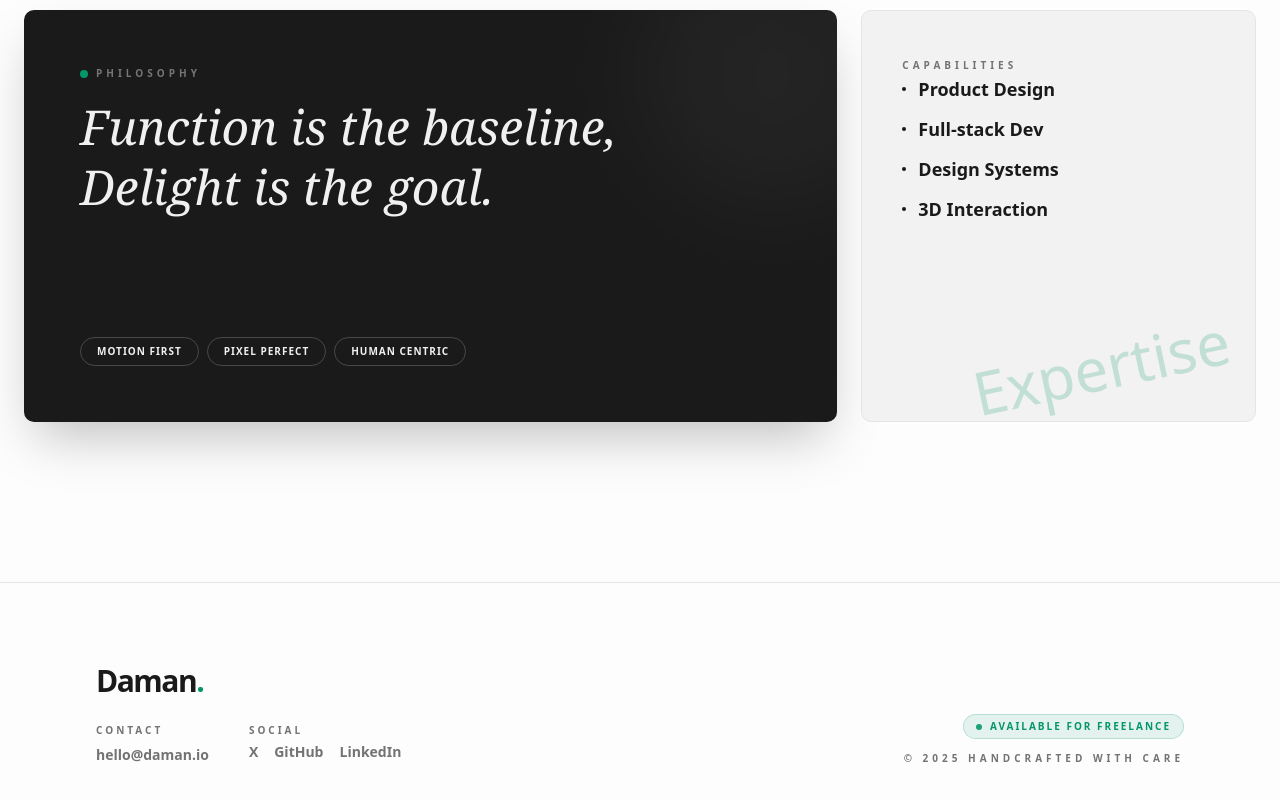
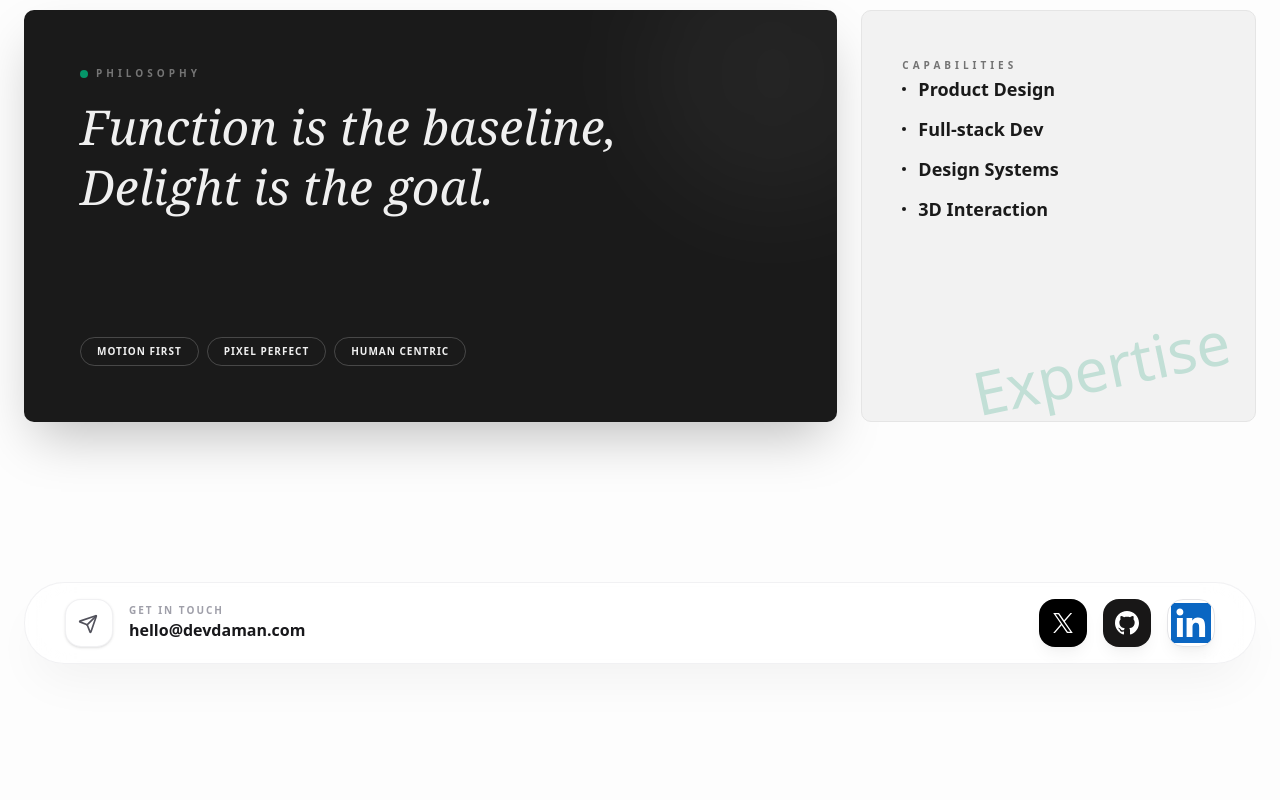
Before and after one commit to damandeep611/devdaman0x, a Next.js app: page /work in a window 1280 px wide. Shown: the part 3014-3814 px from the top of the page. After the commit the page ends 3718 px from the top, so only its background shows below. Built offline with nearby package versions, Linux system fonts and the light colour scheme.

Commit message:
nav pill navigation refined

```diff
--- a/src/components/layout/Footer.tsx
+++ b/src/components/layout/Footer.tsx
@@ -1,60 +1,81 @@
 "use client";
 
 import React from "react";
+import { motion } from "framer-motion";
+import { Send } from "lucide-react";
+import { XformerlyTwitter, GitHub, LinkedIn } from "../ui/icons/Icons";
+import { cn } from "@/lib/utils";
 
 export default function Footer() {
   return (
-    <footer className="w-full py-20 border-t border-border mt-20">
-      <div className="max-w-6xl mx-auto px-6 lg:px-8">
-        <div className="flex flex-col md:flex-row justify-between items-start md:items-end gap-12">
-          <div className="space-y-6">
-            <div className="text-3xl font-bold tracking-tighter text-foreground">
-              Daman<span className="text-brand-green">.</span>
+    <footer className="w-full pb-10 pt-20">
+      <div className="flex justify-center w-full px-4 sm:px-6">
+        <motion.div
+            initial={{ opacity: 0, y: 20 }}
+            whileInView={{ opacity: 1, y: 0 }}
+            viewport={{ once: true }}
+            className="flex flex-col md:flex-row items-center justify-between gap-6 md:gap-12 bg-white/70 dark:bg-zinc-900/90 backdrop-blur-xl border border-zinc-200/50 dark:border-zinc-800/50 p-4 px-10 rounded-[40px] w-full max-w-7xl shadow-2xl shadow-black/5"
+        >
+            {/* Left Side: Brand & Email */}
+            <div className="flex items-center gap-6">
+                <a
+                    href="mailto:hello@devdaman.com"
+                    className="flex items-center gap-4 group transition-all"
+                >
+                    <div className="flex items-center justify-center w-12 h-12 bg-white dark:bg-zinc-800 rounded-2xl shadow-sm border border-zinc-200/50 dark:border-zinc-700/50 group-hover:rotate-12 group-hover:scale-110 transition-all duration-300">
+                        <Send size={20} className="text-zinc-600 dark:text-zinc-300 -ml-0.5 mt-0.5" />
+                    </div>
+                    <div className="flex flex-col">
+                        <span className="text-[10px] uppercase tracking-[0.2em] text-zinc-400 dark:text-zinc-500 font-bold leading-tight mb-0.5">Get in touch</span>
+                        <span className="text-base font-semibold text-zinc-900 dark:text-zinc-100 transition-colors">
+                            hello@devdaman.com
+                        </span>
+                    </div>
+                </a>
             </div>
-            <div className="flex gap-10">
-              <div className="space-y-1">
-                <p className="text-[10px] font-bold uppercase tracking-[0.3em] text-muted-foreground">
-                  Contact
-                </p>
-                <a
-                  href="mailto:hello@daman.io"
-                  className="text-sm font-semibold text-muted-foreground hover:text-brand-green transition-colors"
-                >
-                  hello@daman.io
-                </a>
-              </div>
-              <div className="space-y-1">
-                <p className="text-[10px] font-bold uppercase tracking-[0.3em] text-muted-foreground">
-                  Social
-                </p>
-                <div className="flex gap-4">
-                  {["X", "GitHub", "LinkedIn"].map((s) => (
-                    <a
-                      key={s}
-                      href="#"
-                      className="text-sm font-semibold text-muted-foreground hover:text-brand-green transition-colors"
-                    >
-                      {s}
-                    </a>
-                  ))}
-                </div>
-              </div>
+
+            {/* Right Side: Social Dock */}
+            <div className="flex items-center gap-4">
+                <SocialLink
+                    href="https://twitter.com/devdaman"
+                    icon={<XformerlyTwitter className="w-5 h-5" />}
+                    label="X / Twitter"
+                    className="bg-black text-white dark:bg-zinc-950 dark:text-white"
+                />
+                <SocialLink
+                    href="https://github.com/devdaman"
+                    icon={<GitHub className="w-6 h-6 text-white" />}
+                    label="GitHub"
+                    className="bg-[#181717] dark:bg-zinc-800"
+                />
+                <SocialLink
+                    href="https://linkedin.com/in/devdaman"
+                    icon={<LinkedIn className="w-10 h-10" />}
+                    label="LinkedIn"
+                    className="bg-white dark:bg-white p-0 border-zinc-200"
+                />
             </div>
-          </div>
-
-          <div className="flex flex-col items-start md:items-end gap-3">
-            <div className="flex items-center gap-2 px-3 py-1 bg-brand-green/10 border border-brand-green/20 rounded-full">
-              <div className="w-1.5 h-1.5 rounded-full bg-brand-green animate-pulse" />
-              <span className="text-[10px] font-bold uppercase tracking-[0.2em] text-brand-green">
-                Available for Freelance
-              </span>
-            </div>
-            <p className="text-[10px] font-bold uppercase tracking-[0.4em] text-muted-foreground">
-              &copy; {new Date().getFullYear()} Handcrafted with care
-            </p>
-          </div>
-        </div>
+        </motion.div>
       </div>
     </footer>
   );
 }
+
+function SocialLink({ href, icon, label, className }: { href: string; icon: React.ReactNode; label: string; className?: string }) {
+    return (
+        <motion.a
+            href={href}
+            target="_blank"
+            rel="noopener noreferrer"
+            aria-label={label}
+            whileHover={{ y: -8, scale: 1.05 }}
+            whileTap={{ scale: 0.95 }}
+            className={cn(
+                "flex items-center justify-center w-12 h-12 rounded-2xl shadow-lg shadow-black/5 transition-all overflow-hidden border border-transparent hover:border-zinc-200/50 dark:hover:border-zinc-700/50",
+                className
+            )}
+        >
+            {icon}
+        </motion.a>
+    )
+}
--- a/src/components/layout/NavPill.tsx
+++ b/src/components/layout/NavPill.tsx
@@ -49,7 +49,7 @@ export default function NavPill() {
             animate={{
               y: 0,
               opacity: 1,
-              width: isOpen ? 380 : "fit-content",
+              width: isOpen ? 440 : "fit-content",
               borderRadius: isOpen ? 24 : 50,
             }}
             transition={{ type: "spring", stiffness: 300, damping: 25 }}
@@ -138,10 +138,10 @@ export default function NavPill() {
             <AnimatePresence mode="popLayout">
               {isOpen && (
                 <motion.div
-                  initial={{ opacity: 0, height: 0 }}
-                  animate={{ opacity: 1, height: "auto" }}
-                  exit={{ opacity: 0, height: 0 }}
-                  transition={{ type: "spring", stiffness: 300, damping: 25 }}
+                  initial={{ opacity: 0 }}
+                  animate={{ opacity: 1 }}
+                  exit={{ opacity: 0 }}
+                  transition={{ type: "spring", stiffness: 300, damping: 25, delay: 0.1 }}
                   className="w-full border-t border-zinc-200/50 dark:border-zinc-800/50"
                 >
                   <div className="p-3 flex flex-col gap-2">
--- /dev/null
+++ b/src/components/ui/icons/Icons.tsx
@@ -0,0 +1,52 @@
+import type { SVGProps } from "react";
+
+const XformerlyTwitter = (props: SVGProps<SVGSVGElement>) => (
+  <svg {...props} fill="none" viewBox="0 0 1200 1227">
+    <path
+      fill="#fff"
+      d="M714.163 519.284 1160.89 0h-105.86L667.137 450.887 357.328 0H0l468.492 681.821L0 1226.37h105.866l409.625-476.152 327.181 476.152H1200L714.137 519.284h.026ZM569.165 687.828l-47.468-67.894-377.686-540.24h162.604l304.797 435.991 47.468 67.894 396.2 566.721H892.476L569.165 687.854v-.026Z"
+    />
+  </svg>
+);
+
+export { XformerlyTwitter };
+
+
+const LinkedIn = (props: SVGProps<SVGSVGElement>) => (
+  <svg {...props} preserveAspectRatio="xMidYMid" viewBox="0 0 256 256">
+    <path
+      d="M218.123 218.127h-37.931v-59.403c0-14.165-.253-32.4-19.728-32.4-19.756 0-22.779 15.434-22.779 31.369v60.43h-37.93V95.967h36.413v16.694h.51a39.907 39.907 0 0 1 35.928-19.733c38.445 0 45.533 25.288 45.533 58.186l-.016 67.013ZM56.955 79.27c-12.157.002-22.014-9.852-22.016-22.009-.002-12.157 9.851-22.014 22.008-22.016 12.157-.003 22.014 9.851 22.016 22.008A22.013 22.013 0 0 1 56.955 79.27m18.966 138.858H37.95V95.967h37.97v122.16ZM237.033.018H18.89C8.58-.098.125 8.161-.001 18.471v219.053c.122 10.315 8.576 18.582 18.89 18.474h218.144c10.336.128 18.823-8.139 18.966-18.474V18.454c-.147-10.33-8.635-18.588-18.966-18.453"
+      fill="#0A66C2"
+    />
+  </svg>
+);
+
+export { LinkedIn };
+
+
+const GitHub = (props: SVGProps<SVGSVGElement>) => (
+  <svg {...props} viewBox="0 0 1024 1024" fill="none">
+    <path
+      fillRule="evenodd"
+      clipRule="evenodd"
+      d="M8 0C3.58 0 0 3.58 0 8C0 11.54 2.29 14.53 5.47 15.59C5.87 15.66 6.02 15.42 6.02 15.21C6.02 15.02 6.01 14.39 6.01 13.72C4 14.09 3.48 13.23 3.32 12.78C3.23 12.55 2.84 11.84 2.5 11.65C2.22 11.5 1.82 11.13 2.49 11.12C3.12 11.11 3.57 11.7 3.72 11.94C4.44 13.15 5.59 12.81 6.05 12.6C6.12 12.08 6.33 11.73 6.56 11.53C4.78 11.33 2.92 10.64 2.92 7.58C2.92 6.71 3.23 5.99 3.74 5.43C3.66 5.23 3.38 4.41 3.82 3.31C3.82 3.31 4.49 3.1 6.02 4.13C6.66 3.95 7.34 3.86 8.02 3.86C8.7 3.86 9.38 3.95 10.02 4.13C11.55 3.09 12.22 3.31 12.22 3.31C12.66 4.41 12.38 5.23 12.3 5.43C12.81 5.99 13.12 6.7 13.12 7.58C13.12 10.65 11.25 11.33 9.47 11.53C9.76 11.78 10.01 12.26 10.01 13.01C10.01 14.08 10 14.94 10 15.21C10 15.42 10.15 15.67 10.55 15.59C13.71 14.53 16 11.53 16 8C16 3.58 12.42 0 8 0Z"
+      transform="scale(64)"
+      fill="#ffff"
+    />
+  </svg>
+);
+
+export { GitHub };
+
+
+const YouTube = (props: SVGProps<SVGSVGElement>) => (
+  <svg {...props} preserveAspectRatio="xMidYMid" viewBox="0 0 256 180">
+    <path
+      fill="red"
+      d="M250.346 28.075A32.18 32.18 0 0 0 227.69 5.418C207.824 0 127.87 0 127.87 0S47.912.164 28.046 5.582A32.18 32.18 0 0 0 5.39 28.24c-6.009 35.298-8.34 89.084.165 122.97a32.18 32.18 0 0 0 22.656 22.657c19.866 5.418 99.822 5.418 99.822 5.418s79.955 0 99.82-5.418a32.18 32.18 0 0 0 22.657-22.657c6.338-35.348 8.291-89.1-.164-123.134Z"
+    />
+    <path fill="#FFF" d="m102.421 128.06 66.328-38.418-66.328-38.418z" />
+  </svg>
+);
+
+export { YouTube };
```
Also changed, not shown: public/footer.png (added), public/nav-inspiration.png (deleted).
